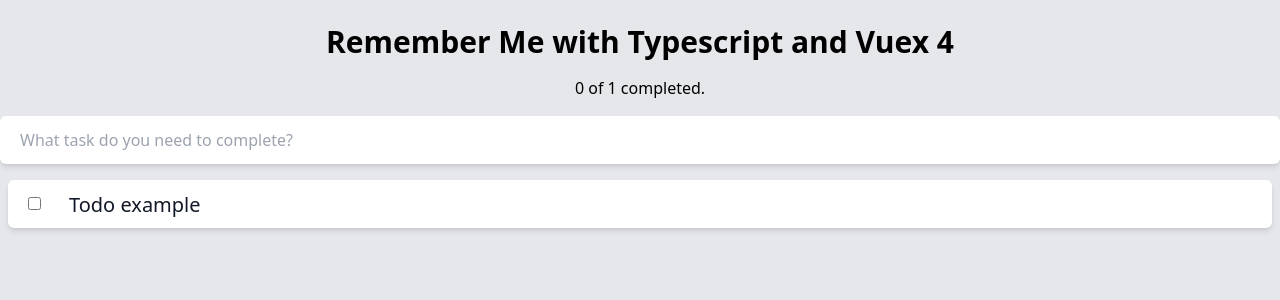
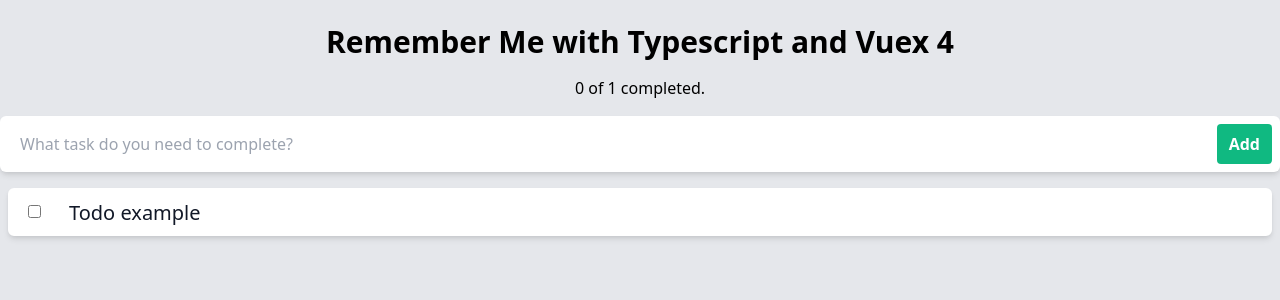
Before and after one commit to abdul23lm/remember-me-vue-typescript, a Vue app: page / in a window 1280 px wide. Shown: the top 300 px of the page. Built offline with nearby package versions, Linux system fonts and the light colour scheme.

Commit message:
Update NewItem.vue

```diff
--- a/src/components/NewItem.vue
+++ b/src/components/NewItem.vue
@@ -9,7 +9,14 @@
           placeholder="What task do you need to complete?"
         />
       </div>
-
+      <div class="flex-shrink-0">
+        <button
+          type="submit"
+          class="bg-green-500 hover:bg-green-700 text-white font-bold py-2 px-3 rounded"
+        >
+          Add
+        </button>
+      </div>
     </div>
   </form>
 </template>
```
